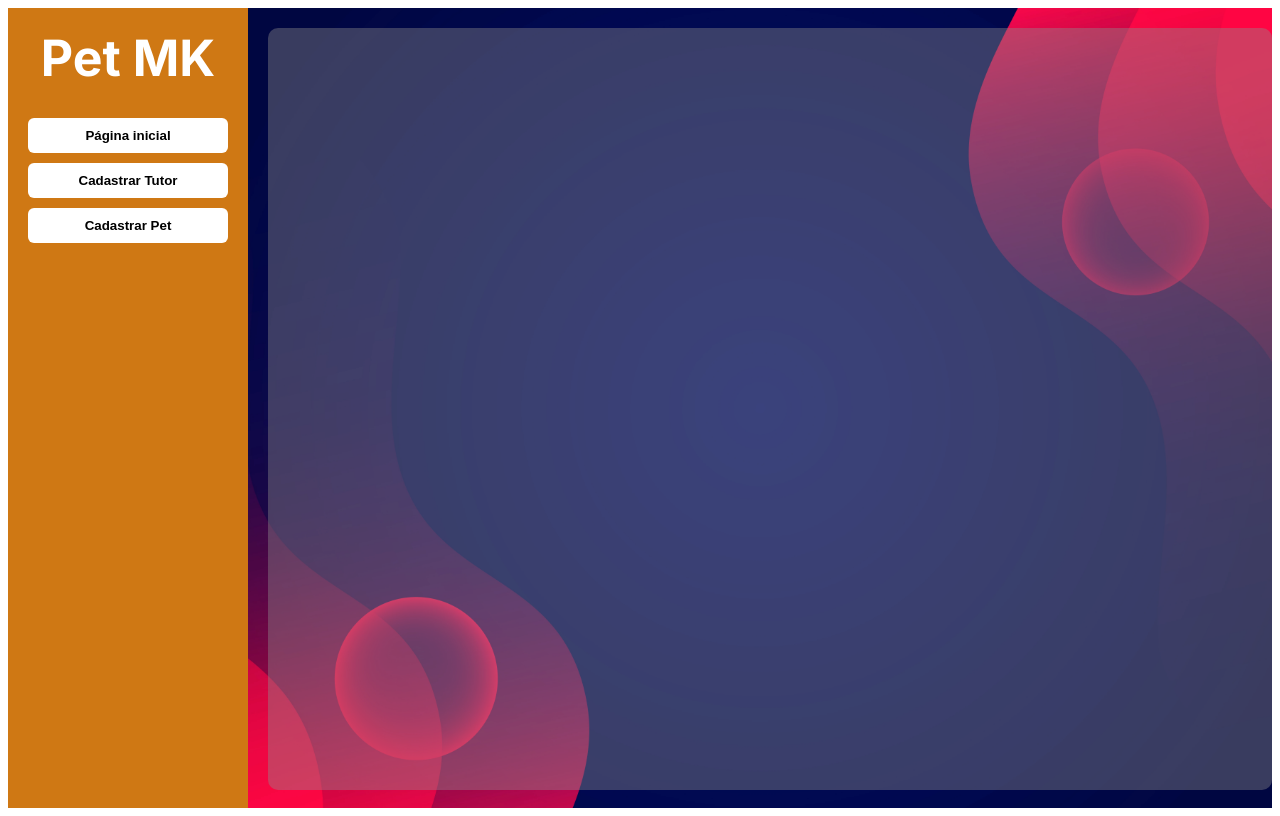
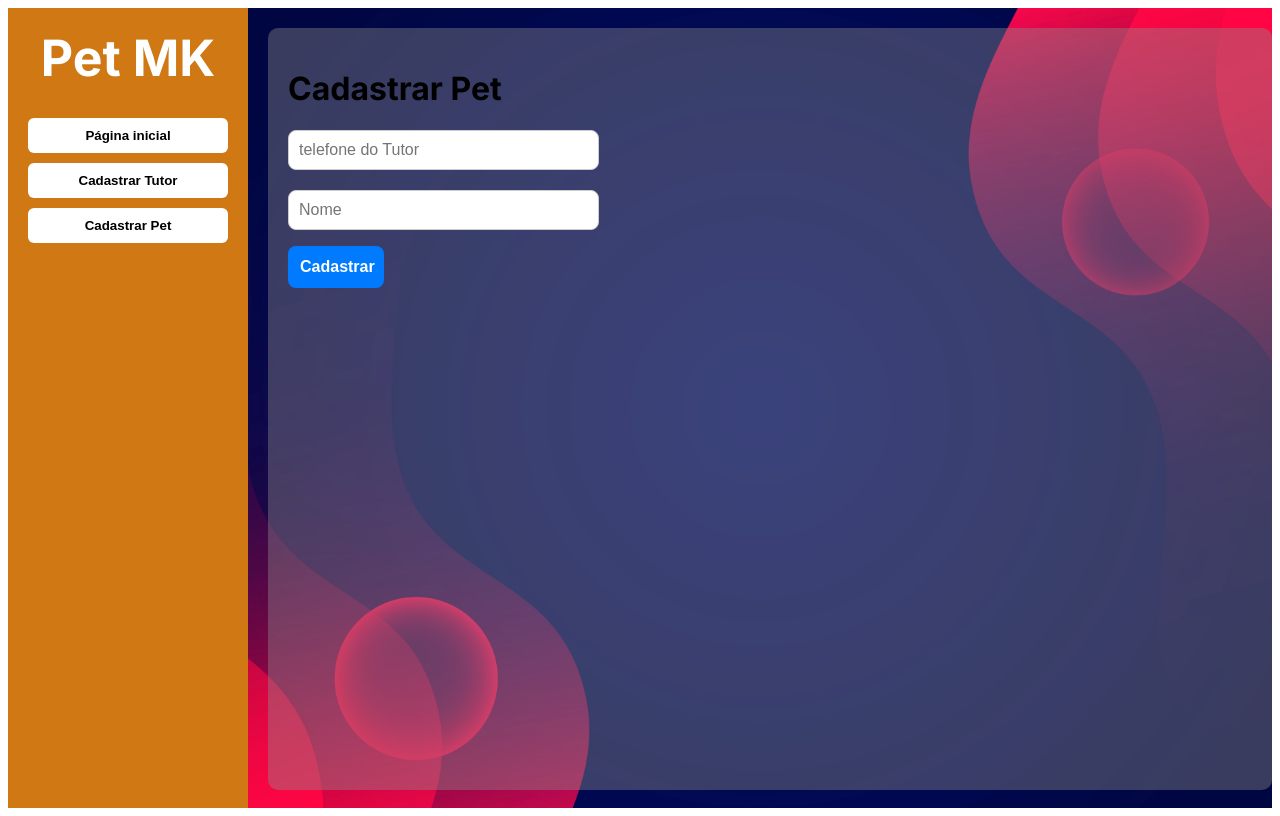
Before and after one commit to GabrielMoGit/Pet_duda, a React (Vite) app in the folder PET_DUDA_FRONTEND/: page /register in a window 1280 px wide. Both pictures are taken after a click on the button "Cadastrar Pet". Built offline with nearby package versions, Linux system fonts and the light colour scheme; the HTML template or start-up script is replaced by a standard one.

Commit message:
Adicionado as mensagens do método de controlelr

```diff
--- a/PET_DUDA_FRONTEND/src/pages/petsRegister/index.tsx
+++ b/PET_DUDA_FRONTEND/src/pages/petsRegister/index.tsx
@@ -5,9 +5,96 @@ import { api } from '../../services/api'
 
 export function PetRegister(){
 
+    const [name, setName] = useState('')
+    const [phone, setPhone] = useState('')
+    const [message, setMessage] = useState('')
+    const [hasError, setHasError] = useState(false)
+    const [hasSuccess, setHasSuccess] = useState(false)
+
+    async function handleSubmit(e: React.SyntheticEvent<HTMLFormElement>){
+        e.preventDefault()
+
+        const cleanPhone = phone.replace(/\D/g, '')
+        try{
+            const response = await api.post('/pet',{
+                name,
+                phone: cleanPhone
+            })
+
+            setHasSuccess(true)
+            setMessage(response.data.message)
+            setTimeout(() => setHasSuccess(false), 500)
+            setName('')
+            setPhone('')
+        }
+        catch(error: any){
+            if(error.response){
+                if(error.response.status === 404){
+                    setMessage(error.response.data.error)
+                    setHasError(true)
+                    setTimeout(() => setHasError(false), 500)
+                }
+                if(error.response.status === 400){
+                    setMessage(error.response.data.error)
+                    setHasError(true)
+                    setTimeout(() => setHasError(false), 500)
+                }
+            }
+            else{
+                setMessage("Erro de conexão com o servidor")
+            }
+        }
+
+    }
+
     return(
         <div>
+            <h1>Cadastrar Pet</h1>
 
+            <form onSubmit={handleSubmit}>
+                <GenericStyledInput
+                placeholder="telefone do Tutor"
+                value = {phone}
+                onChange={(e) =>{
+                    const onlyNumbers = e.target.value.replace(/\D/g, '')
+                    const limitedNumbers = onlyNumbers.slice(0, 11)
+
+                    let formatted = limitedNumbers
+
+                    if(limitedNumbers.length > 0){
+                        formatted = '(' + limitedNumbers
+                    }
+
+                    if(limitedNumbers.length > 2){
+                        formatted = '(' + limitedNumbers.slice(0,2) + ')' + limitedNumbers.slice(2)
+                    }
+
+                    if(limitedNumbers.length > 7){
+                        formatted = '(' + limitedNumbers.slice(0,2) + ')' + limitedNumbers.slice(2,7) + '-' + limitedNumbers.slice(7)
+                    }
+                    setPhone(formatted)
+                }}
+
+                hasError={hasError}
+                hasSuccess={hasSuccess}
+                />
+                <br />
+                <br />
+                <GenericStyledInput
+                placeholder="Nome"
+                value={name}
+                onChange={(e) => setName(e.target.value)}
+                hasError={hasError}
+                hasSuccess={hasSuccess}
+                />
+                <br />
+                <p style={{ color: 'red' }}>{message}</p>
+                <div style={{display: 'flex', gap: '10px'}}>
+                    <RegisterButton
+                    type="submit">Cadastrar
+                    </RegisterButton>
+                </div>
+            </form>
         </div>
     )
 }
--- a/PET_DUDA_FRONTEND/src/pages/tutorRegister/index.tsx
+++ b/PET_DUDA_FRONTEND/src/pages/tutorRegister/index.tsx
@@ -15,13 +15,13 @@ export function TutorRegister(){
         e.preventDefault()
         const cleanPhone = phone.replace(/\D/g, '')
         try{
-            await api.post('/pet',{
+            const response = await api.post('/tutor',{
                 name,
                 phone: cleanPhone
             })
 
             setHasSuccess(true)
-            setMessage("Tutor cadastrado com sucesso!")
+            setMessage(response.data.message)
             setTimeout(() => setHasSuccess(false), 500)
             setName('')
             setPhone('')
@@ -29,7 +29,7 @@ export function TutorRegister(){
         catch(error: any){
             if(error.response){
                 if(error.response.status === 400){
-                    setMessage("telefone já cadastrado!")
+                    setMessage(error.response.data.error)
                     setHasError(true)
                     setTimeout(() => setHasError(false), 500)
                 }else{
```
